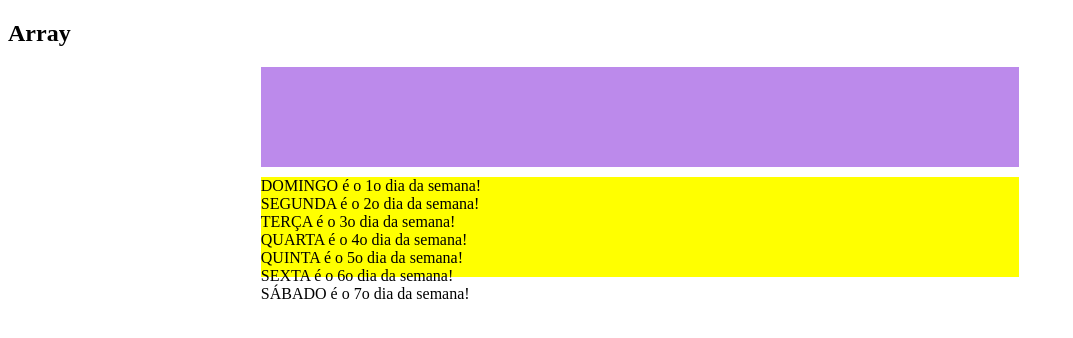
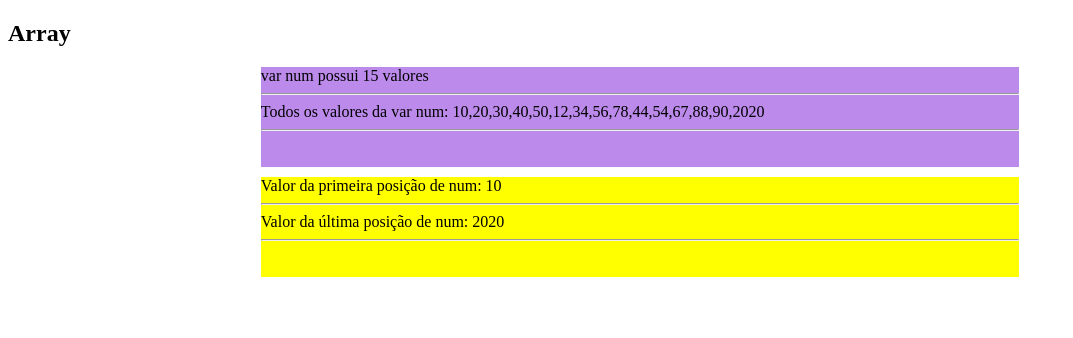
Before and after one commit to hebertphp/PFE_6a_N_2022-1, a plain HTML site: page aula6/index.html in a window 1280 px wide. Shown: the whole page, without its empty margins (0-1073 px from the left). Drawn offline with Linux system fonts and the light colour scheme.

Commit message:
PFE_6a_N

```diff
--- a/aula6/index.html
+++ b/aula6/index.html
@@ -22,6 +22,6 @@
     <h2>Array</h2>
     <div id="dv1"></div>
     <div class="teste"></div>
-<script src="script6_03-2.js"></script>
+<script src="script6_04-1.js"></script>
 </body>
 </html>
--- /dev/null
+++ b/aula6/script6_04-1.js
@@ -0,0 +1,16 @@
+//       0  1  2  3  4
+var num=[10,20,30,40,50,12,34,56,78,44,54,67,88,90,2020];
+var tam;
+tam=num.length;//5
+document.querySelector("#dv1").innerHTML="var num possui "+num.length+" valores<hr>";
+document.querySelector("#dv1").innerHTML+="Todos os valores da var num: "+num+"<hr>";
+
+document.querySelector(".teste").innerHTML="Valor da primeira posição de num: "+num[0]+"<hr>";
+document.querySelector(".teste").innerHTML+="Valor da última posição de num: "+num[tam-1]+"<hr>";
+/*
+document.write("var num possui "+tam+" valores<hr>");
+document.write("Todos os valores da var num: "+num+"<hr>");
+document.write("Valor da primeira posição de num: "+num[0]+"<hr>");
+document.write("Valor da última posição de num: "+num[tam-1]+"<hr>");
+
+*/
```
